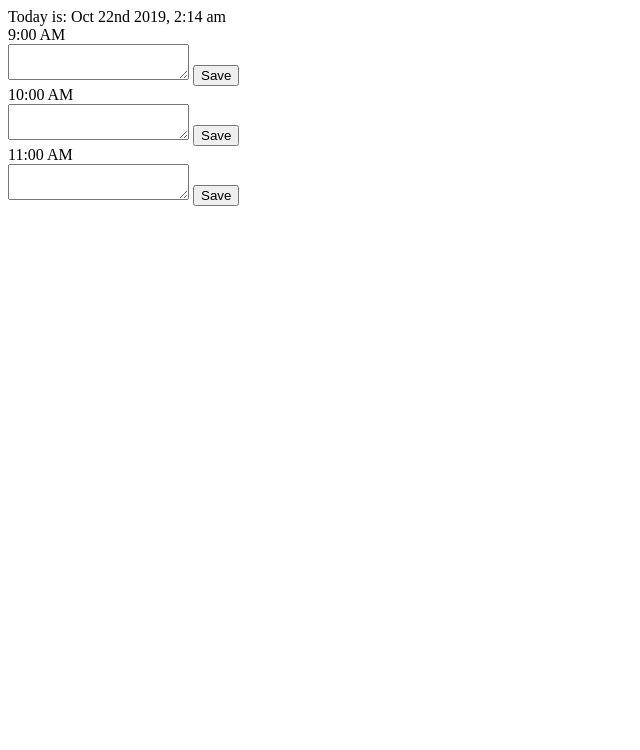
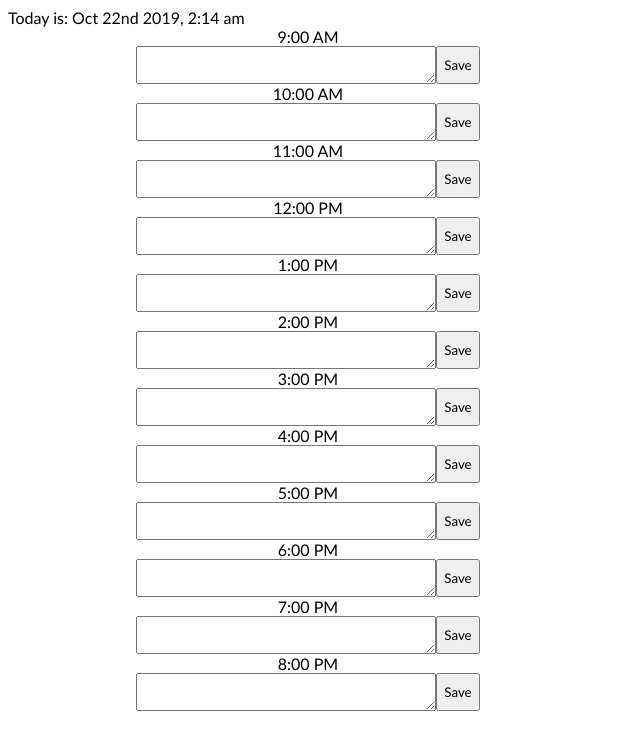
Before and after one commit to EricN011/hw5, a plain HTML site: page index.html in a window 1280 px wide. Shown: the whole page, without its empty margins (0-640 px from the left). Drawn offline with nearby package versions, Linux system fonts and the light colour scheme.

Commit message:
styling update

```diff
--- a/app.js
+++ b/app.js
@@ -8,10 +8,9 @@ $(document).ready(function() {
     $("#date").html(`Today is: ${todaysDate}, ${todaysTime}`);
     var currentHour = moment().hours();
     console.log(currentHour);
-    var inputTime = $("input");
+    var inputTime = $("button");
   }
   // helper functions
-
   // events
   // clicking save button
   $(".js-save").on("click", function() {
@@ -26,6 +25,15 @@ $(document).ready(function() {
   $("hour-9").val(tasks["hour-9"]);
   $("hour-10").val(tasks["hour-10"]);
   $("hour-11").val(tasks["hour-11"]);
+  $("hour-12").val(tasks["hour-12"]);
+  $("hour-1").val(tasks["hour-1"]);
+  $("hour-2").val(tasks["hour-2"]);
+  $("hour-3").val(tasks["hour-3"]);
+  $("hour-4").val(tasks["hour-4"]);
+  $("hour-5").val(tasks["hour-5"]);
+  $("hour-6").val(tasks["hour-6"]);
+  $("hour-7").val(tasks["hour-7"]);
+  $("hour-8").val(tasks["hour-8"]);
   // check local storage object for matching id
   // set todays date in the header
   // color code past, current, and future bars
--- a/index.html
+++ b/index.html
@@ -7,27 +7,95 @@
     <title>Document</title>
     <script src="https://cdnjs.cloudflare.com/ajax/libs/jquery/3.2.1/jquery.min.js"></script>
     <script src="https://cdnjs.cloudflare.com/ajax/libs/moment.js/2.24.0/moment.min.js"></script>
+    <link rel="stylesheet" href="style.css" />
   </head>
   <body>
     <span id="date"></span>
-    <div>
-      <div>
+    <div class="container">
+      <div class="center-align">
         9:00 AM
       </div>
-      <textarea id="hour-9"></textarea>
-      <button class="js-save" data-key="hour-9">Save</button>
-
-      <div>
+      <div class="schedBlock center-justify">
+        <textarea class="textBox" id="hour-9"></textarea>
+        <button class="js-save" data-key="hour-9">Save</button>
+      </div>
+      <div class="center-align">
         10:00 AM
       </div>
-      <textarea id="hour-10"></textarea>
-      <button class="js-save" data-key="hour-10">Save</button>
-
-      <div>
+      <div class="schedBlock center-justify">
+        <textarea class="textBox" id="hour-10"></textarea>
+        <button class="js-save" data-key="hour-10">Save</button>
+      </div>
+      <div class="center-align">
         11:00 AM
       </div>
-      <textarea id="hour-11"></textarea>
-      <button class="js-save" data-key="hour-11">Save</button>
+      <div class="schedBlock center-justify">
+        <textarea class="textBox" id="hour-11"></textarea>
+        <button class="js-save" data-key="hour-11">Save</button>
+      </div>
+      <div class="center-align">
+        12:00 PM
+      </div>
+      <div class="schedBlock center-justify">
+        <textarea class="textBox" id="hour-12"></textarea>
+        <button class="js-save" data-key="hour-12">Save</button>
+      </div>
+      <div class="center-align">
+        1:00 PM
+      </div>
+      <div class="schedBlock center-justify">
+        <textarea class="textBox" id="hour-1"></textarea>
+        <button class="js-save" data-key="hour-1">Save</button>
+      </div>
+      <div class="center-align">
+        2:00 PM
+      </div>
+      <div class="schedBlock center-justify">
+        <textarea class="textBox" id="hour-2"></textarea>
+        <button class="js-save" data-key="hour-2">Save</button>
+      </div>
+      <div class="center-align">
+        3:00 PM
+      </div>
+      <div class="schedBlock center-justify">
+        <textarea class="textBox" id="hour-3"></textarea>
+        <button class="js-save" data-key="hour-3">Save</button>
+      </div>
+      <div class="center-align">
+        4:00 PM
+      </div>
+      <div class="schedBlock center-justify">
+        <textarea class="textBox" id="hour-4"></textarea>
+        <button class="js-save" data-key="hour-4">Save</button>
+      </div>
+      <div class="center-align">
+        5:00 PM
+      </div>
+      <div class="schedBlock center-justify">
+        <textarea class="textBox" id="hour-5"></textarea>
+        <button class="js-save" data-key="hour-5">Save</button>
+      </div>
+      <div class="center-align">
+        6:00 PM
+      </div>
+      <div class="schedBlock center-justify">
+        <textarea class="textBox" id="hour-6"></textarea>
+        <button class="js-save" data-key="hour-6">Save</button>
+      </div>
+      <div class="center-align">
+        7:00 PM
+      </div>
+      <div class="schedBlock center-justify">
+        <textarea class="textBox" id="hour-7"></textarea>
+        <button class="js-save" data-key="hour-7">Save</button>
+      </div>
+      <div class="center-align">
+        8:00 PM
+      </div>
+      <div class="schedBlock center-justify">
+        <textarea class="textBox" id="hour-8"></textarea>
+        <button class="js-save" data-key="hour-8">Save</button>
+      </div>
     </div>
     <script src="./app.js"></script>
   </body>
--- /dev/null
+++ b/style.css
@@ -0,0 +1,40 @@
+*,
+*::before,
+*::after {
+  box-sizing: border-box;
+  font-family: "Trebuchet MS", "Lucida Sans Unicode", "Lucida Grande",
+    "Lucida Sans", Arial, sans-serif;
+}
+
+.container {
+  display: flex;
+  flex-direction: column;
+  max-width: 600px;
+  width: 100%;
+}
+
+.textBox {
+  width: 50%;
+}
+
+.schedBlock {
+  display: flex;
+}
+
+.center-align {
+  align-self: center;
+}
+
+.center-justify {
+  justify-content: center;
+}
+
+.bckgd-past {
+  background-color: red;
+}
+.bckgd-current {
+  background-color: greenyellow;
+}
+.bckgd-default {
+  background-color: gray;
+}
```
